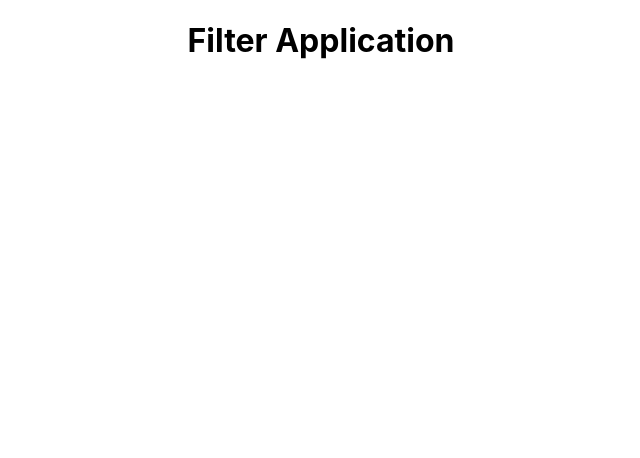
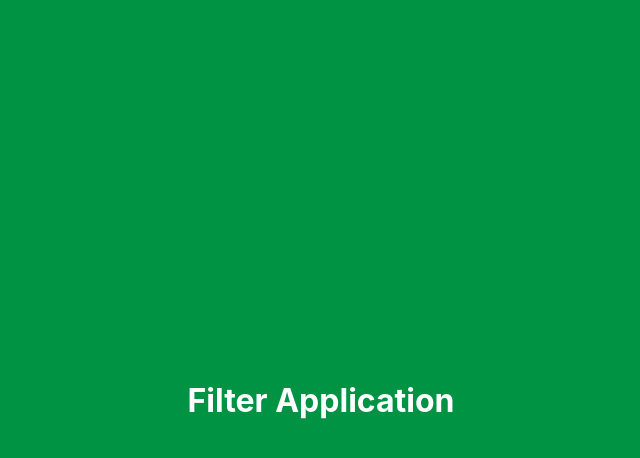
Before and after one commit to Khandaker007/filter, a React (Create React App) app: page / in a window 1280 px wide. Shown: the top 458 px of the page, without its empty margins (319-959 px from the left). Built offline with nearby package versions, Linux system fonts and the light colour scheme.

Commit message:
basic setup for netlify deployment

```diff
--- a/src/App.scss
+++ b/src/App.scss
@@ -1,5 +1,12 @@
 .filter-app {
+  height: 100vh;
+  background-color: #009344;
+
   display: flex;
   justify-content: center;
   align-items: center;
+
+  h1 {
+    color: white;
+  }
 }
```
